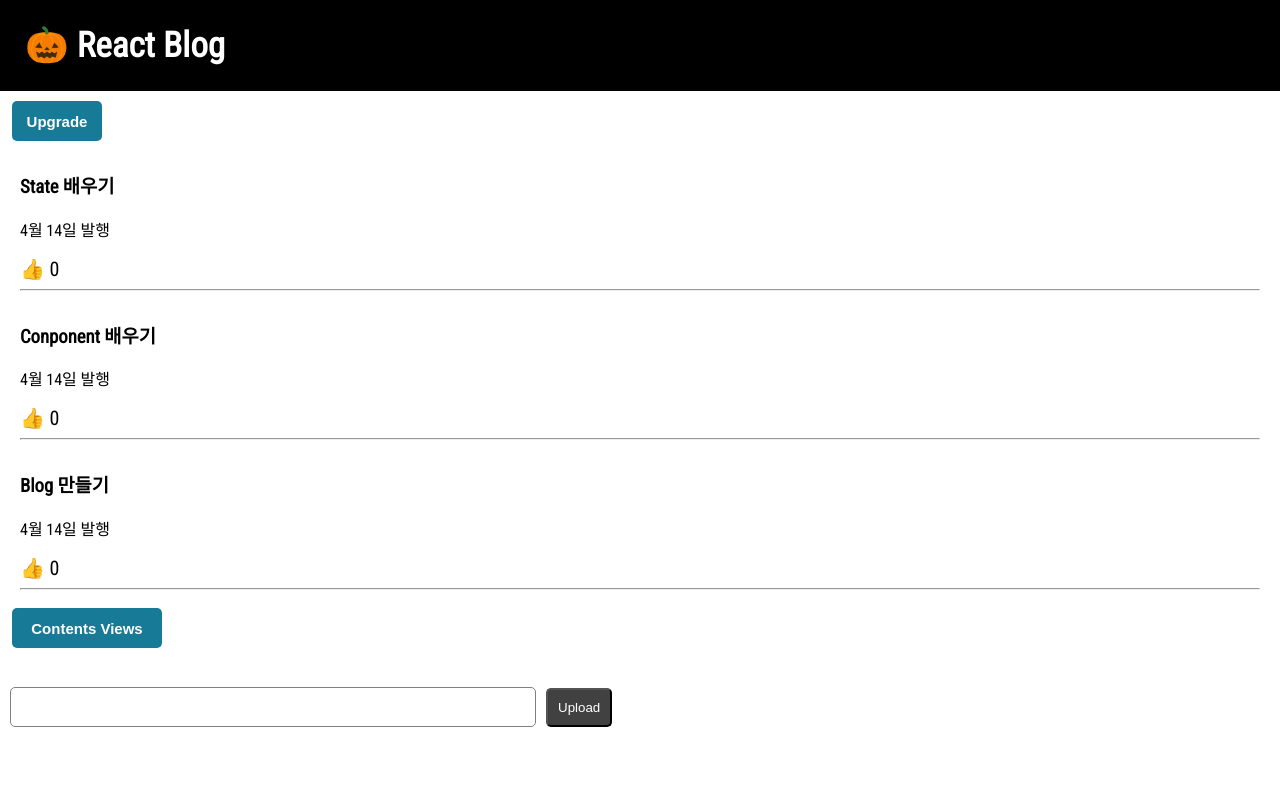
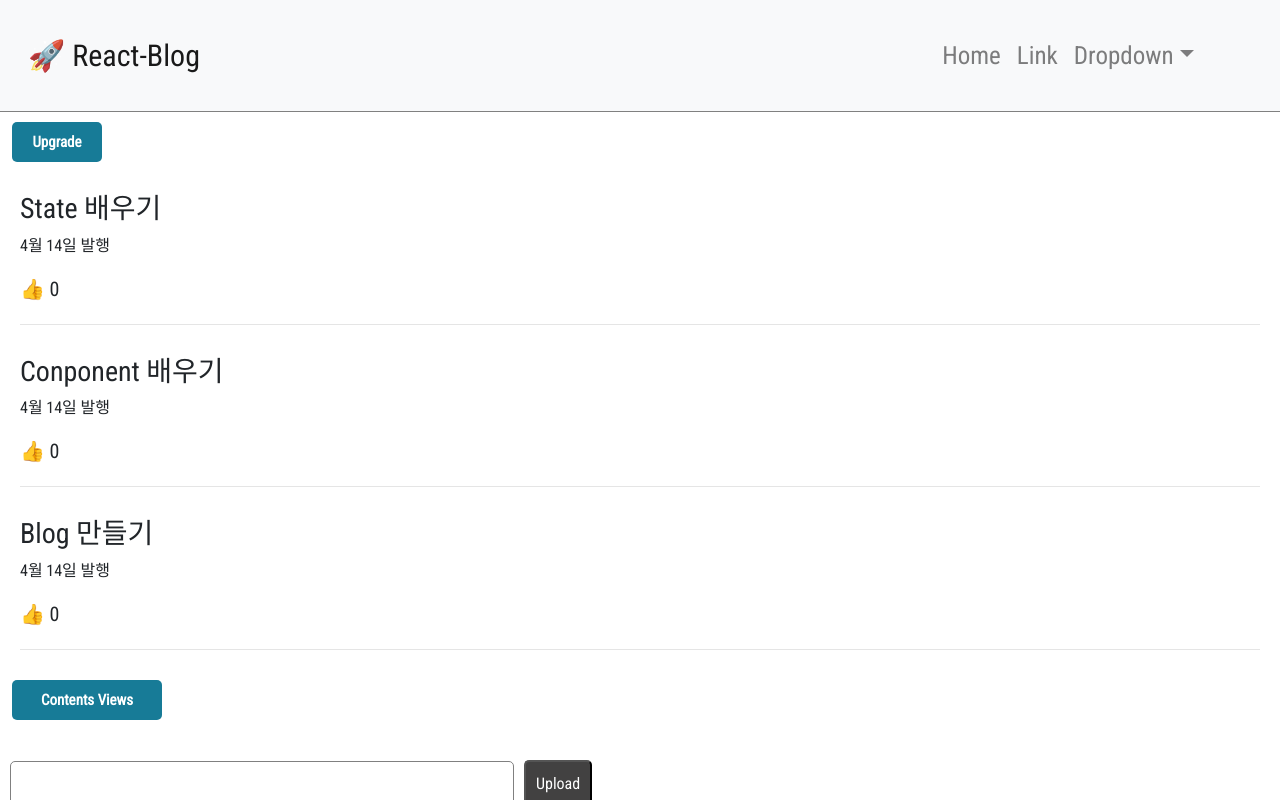
Before and after one commit to kirin059/React_blog_project, a React (Create React App) app: page / in a window 1280 px wide. Built offline with nearby package versions, Linux system fonts and the light colour scheme.

Commit message:
Add: bootstrap으로 navbar 구현

```diff
--- a/package.json
+++ b/package.json
@@ -6,7 +6,9 @@
     "@testing-library/jest-dom": "^5.11.10",
     "@testing-library/react": "^11.2.6",
     "@testing-library/user-event": "^12.8.3",
+    "bootstrap": "^4.6.0",
     "react": "^17.0.2",
+    "react-bootstrap": "^1.5.2",
     "react-dom": "^17.0.2",
     "react-scripts": "4.0.3",
     "web-vitals": "^1.1.1"
--- a/public/index.html
+++ b/public/index.html
@@ -8,8 +8,10 @@
   <meta name="theme-color" content="#000000" />
   <meta name="description" content="Web site created using create-react-app" />
   <link rel="apple-touch-icon" href="%PUBLIC_URL%/logo192.png" />
-
   <link rel="manifest" href="%PUBLIC_URL%/manifest.json" />
+  <!--bootstrap cdn 방식으로 첨부하기-->
+  <link rel="stylesheet" href="https://cdn.jsdelivr.net/npm/bootstrap@4.6.0/dist/css/bootstrap.min.css"
+    integrity="sha384-B0vP5xmATw1+K9KRQjQERJvTumQW0nPEzvF6L/Z6nronJ3oUOFUFpCjEUQouq2+l" crossorigin="anonymous" />
 
   <title>React App</title>
 </head>
--- a/src/App.css
+++ b/src/App.css
@@ -4,25 +4,39 @@
 .App {
   width: 100%;
   height: 100vh;
+  margin: auto;
   box-sizing: border-box;
   font-family: 'Roboto Condensed', sans-serif;
   overflow: hidden;
 }
 
-.nav {
-  display: flex;
-  width: 100%;
-  padding: 25px;
-  color: #fff;
-  background: #000;
-  font-size: 35px;
-  font-weight: 800;
+/* Nav(bootstrap)*/
+.nav_container {
+  padding: 28px;
+  background:#000;
+  border-bottom: 1px solid grey;
+  font-size: 25px;
 }
 
+.nav_brand {
+  font-size: 30px;
+}
+
+.ml-auto {
+  padding-right: 50px;
+}
+
+/* contents */
 .list{
   margin-top: 30px;
   padding: 0 20px;
   text-align: left;
+}
+
+hr {
+  width: 100%;
+  padding: 0;
+  margin: 20px 0;
 }
 
 .list span {
@@ -54,7 +68,14 @@
 
 .view {
   width: 150px;
+  transition: transform 300ms ease;
 }
+
+.view:active {
+  transform: scale(0.98);
+}
+
+
 
 .modal {
   margin-top: 20px;
--- a/src/App.js
+++ b/src/App.js
@@ -1,5 +1,6 @@
 import React, { useState } from 'react';
 import './App.css';
+import { Navbar, Nav, NavDropdown } from 'react-bootstrap';
 
 function App() {
   // state(변수 대신 사용하는 데이터 저장공간) 사용 방법
@@ -29,9 +30,24 @@
 
   return (
     <div className="App">
-      <div className="nav">
-        <div>🎃 React Blog</div>
-      </div>
+      <Navbar bg="light" expand="lg" className="nav_container">
+        <Navbar.Brand href="#home" className="nav_brand"> 🚀 React-Blog</Navbar.Brand>
+
+        <Navbar.Toggle aria-controls="basic-navbar-nav" />
+        <Navbar.Collapse id="basic-navbar-nav">
+          <Nav className="ml-auto">
+            <Nav.Link href="#home">Home</Nav.Link>
+            <Nav.Link href="#link">Link</Nav.Link>
+            <NavDropdown title="Dropdown" id="basic-nav-dropdown">
+              <NavDropdown.Item href="#action/3.1">Action</NavDropdown.Item>
+              <NavDropdown.Item href="#action/3.2">Another action</NavDropdown.Item>
+              <NavDropdown.Item href="#action/3.3">Something</NavDropdown.Item>
+              <NavDropdown.Divider />
+              <NavDropdown.Item href="#action/3.4">Separated link</NavDropdown.Item>
+            </NavDropdown>
+          </Nav>
+        </Navbar.Collapse>
+      </Navbar>
 
       <button className="upgrade" onClick={handleTitleChange}>Upgrade</button>
 
```
Also changed, not shown: 1 other file (tests, documents, lock files or other folders).
